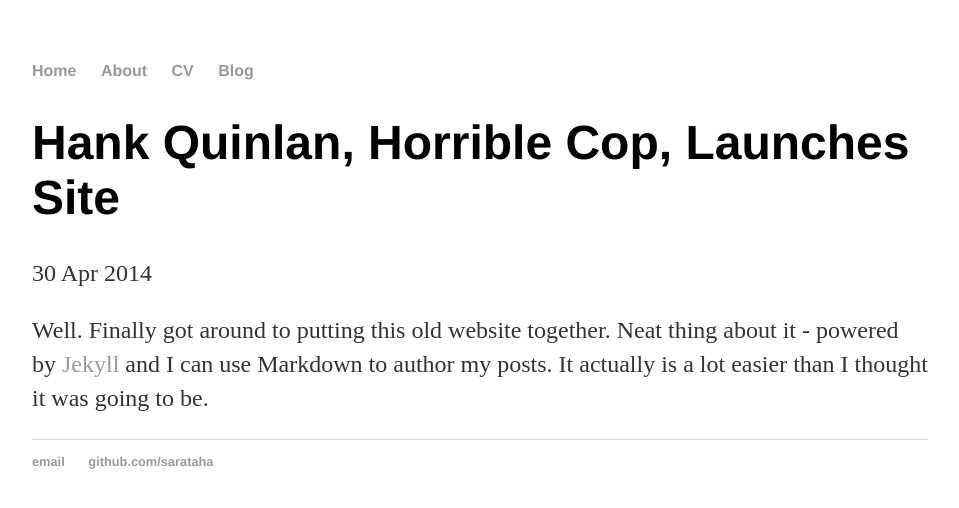
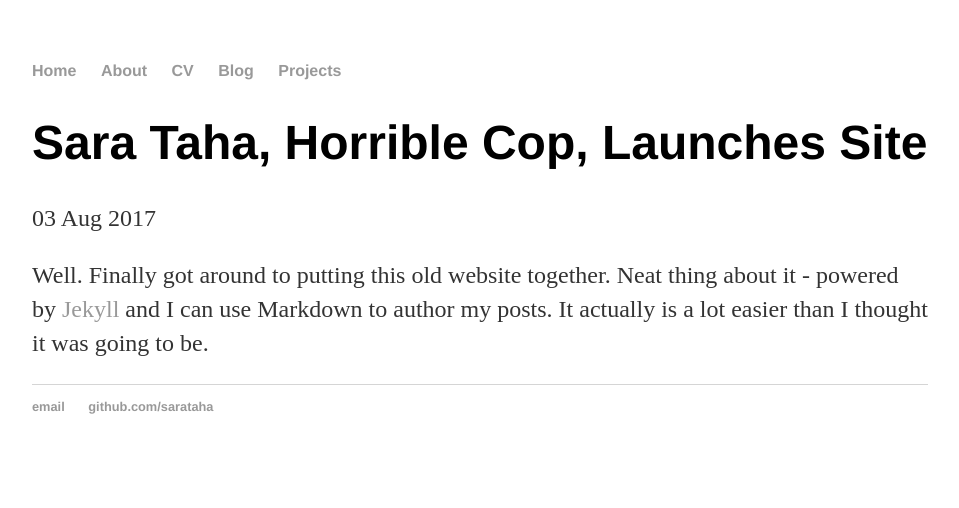
Before and after one commit to sarataha/sarataha.github.io, a Jekyll site: the page built from _posts/2014-04-30-hank-quinlan-site-launched.md, in a window 1280 px wide. Shown: the top 508 px of the page, without its empty margins (160-1119 px from the left). Built offline with Jekyll 4.4.1, drawn with Linux system fonts in a browser that asks for light colours.

Commit message:
add link to projects page

```diff
--- a/_layouts/default.html
+++ b/_layouts/default.html
@@ -15,6 +15,7 @@
 <li><a href="/about">About</a></li>
 <li><a href="/cv">CV</a></li>
 <li><a href="/blog">Blog</a></li>
+<li><a href="/projects">Projects</a></li>
 </ul>
     </nav>
 <div class="container">
--- a/_posts/2014-04-30-hank-quinlan-site-launched.md
+++ b/_posts/2014-04-30-hank-quinlan-site-launched.md
@@ -1,7 +1,7 @@
 ---
 layout: post
-title: "Hank Quinlan, Horrible Cop, Launches Site"
-date: 2014-04-30
+title: "Sara Taha, Horrible Cop, Launches Site"
+date: 2017-08-03
 ---
 
 Well. Finally got around to putting this old website together. Neat thing about it - powered by [Jekyll](http://jekyllrb.com) and I can use Markdown to author my posts. It actually is a lot easier than I thought it was going to be.
```
